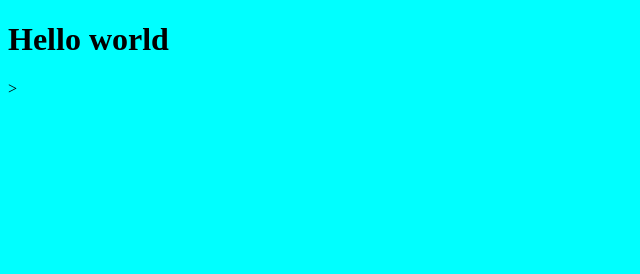
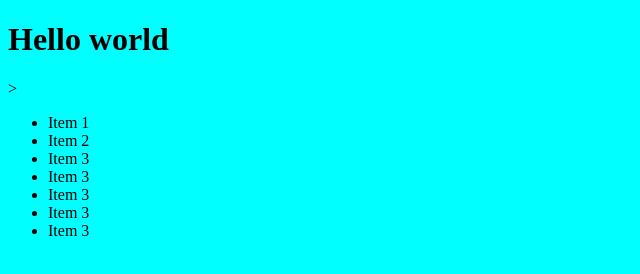
Before and after one commit to gassa-code/pratice-git, a plain HTML site: page index.html in a window 1280 px wide. Shown: the whole page, without its empty margins (0-640 px from the left). Drawn offline with Linux system fonts and the light colour scheme.

Commit message:
Add unordered list.

```diff
--- a/index.html
+++ b/index.html
@@ -8,5 +8,14 @@
 </head>
 <body>
     <h1>Hello world</h1>>
+    <ul>
+        <li>Item 1</li>
+        <li>Item 2</li>
+        <li>Item 3</lili>
+        <li>Item 3</lili>
+        <li>Item 3</lili>
+        <li>Item 3</lili>
+        <li>Item 3</lili>
+    <ul>
 </body>
 </html>
```
